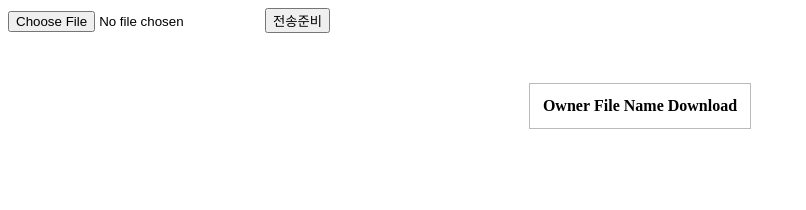
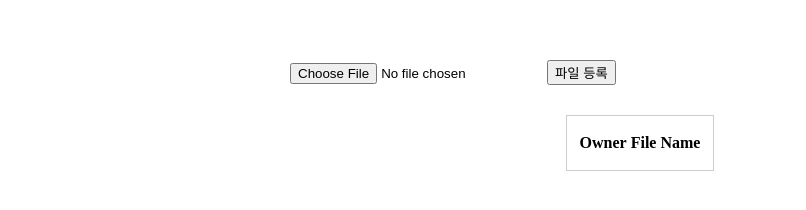
Before and after one commit to jungdu/p2p-browser-file-transfer, a website built with webpack: page public/index.html in a window 1280 px wide. Shown: the whole page, without its empty margins (0-806 px from the left). Built offline with nearby package versions, Linux system fonts and the light colour scheme.

Commit message:
Update: html 스타일 수정

```diff
--- a/public/index.html
+++ b/public/index.html
@@ -6,31 +6,46 @@
   <meta name="viewport" content="width=device-width, initial-scale=1.0">
   <title>Document</title>
   <style>
+    #fileForm{
+      max-width: 700px;
+      margin: 60px auto 0;
+    }
+
     #uploadFileTable{
-      max-width: 900px;
-      margin: 50px auto 0;
-      border: 1px solid #bbb;
+      margin: 30px auto 0;
+      border: 1px solid #ccc;
       padding: 10px;
     }
+    #uploadFileTable thead tr{
+      height: 30px;
+    }
     #uploadFileTable td{
+      vertical-align: top;
+    }
+    #uploadFileTable td:nth-child(1){
       width: 200px;
+    }
+    #uploadFileTable td:nth-child(2){
+      width: 400px;
+    }
+    #uploadFileTable td:nth-child(3){
+      width: 100px;
     }
   </style>
 </head>
 <body>
-  <input type="file" id="fileInput">
-  <button id="registerFileBtn">전송준비</button>
-
+  <div id="fileForm">
+    <input type="file" id="fileInput">
+    <button id="registerFileBtn">파일 등록</button>
+  </div>
   <table id="uploadFileTable">
     <thead>
       <tr>
         <th>Owner</th>
         <th>File Name</th>
-        <th>Download</th>
       </tr>
     </thead>
     <tbody id="uploadFileListTbody">
-
     </tbody>
   </table>
 
```
